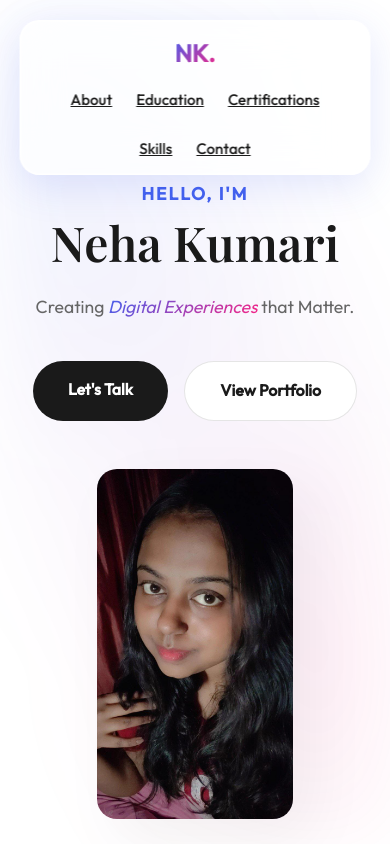
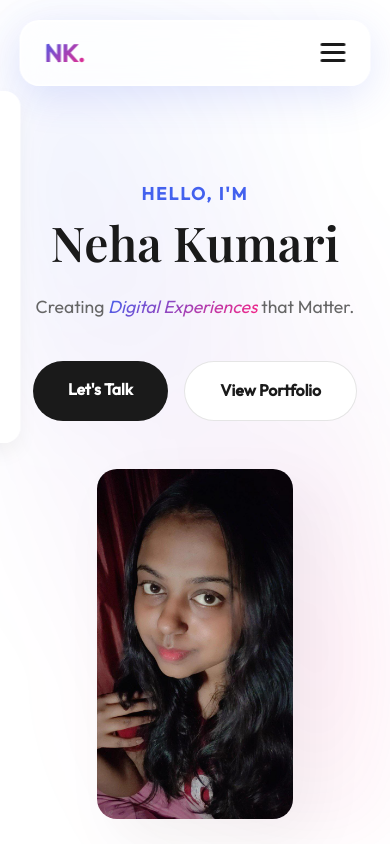
Before and after one commit to neh-04/myportfolio, a plain HTML site: page index.html in a window 390 px wide. Shown: the top 844 px of the page. Drawn offline with nearby package versions, Linux system fonts and the light colour scheme; a web font is replaced by a local one.

Commit message:
feat: Implement responsive hamburger menu for mobile navigation.

```diff
--- a/index.html
+++ b/index.html
@@ -17,6 +17,11 @@
 
     <nav class="navbar">
         <div class="logo">NK.</div>
+        <div class="hamburger">
+            <span class="bar"></span>
+            <span class="bar"></span>
+            <span class="bar"></span>
+        </div>
         <ul class="nav-links">
             <li><a href="#about">About</a></li>
             <li><a href="#education">Education</a></li>
--- a/script.js
+++ b/script.js
@@ -14,6 +14,17 @@ document.addEventListener('DOMContentLoaded', () => {
 
     document.querySelectorAll('.fade-in').forEach(el => observer.observe(el));
 
-    // Optional: Add simple parallax or mouse movement effect here if desired later
-    // For now, keeping it lightweight to let CSS animations shine
+    // Hamburger Menu Logic
+    const hamburger = document.querySelector(".hamburger");
+    const navMenu = document.querySelector(".nav-links");
+
+    hamburger.addEventListener("click", () => {
+        hamburger.classList.toggle("active");
+        navMenu.classList.toggle("active");
+    });
+
+    document.querySelectorAll(".nav-links li a").forEach(n => n.addEventListener("click", () => {
+        hamburger.classList.remove("active");
+        navMenu.classList.remove("active");
+    }));
 });
--- a/style.css
+++ b/style.css
@@ -120,6 +120,22 @@ h2.section-heading::after {
     z-index: 1000;
     min-width: 60%;
     /* Ensure it's not too small */
+}
+
+.hamburger {
+    display: none;
+    cursor: pointer;
+}
+
+.bar {
+    display: block;
+    width: 25px;
+    height: 3px;
+    margin: 5px auto;
+    -webkit-transition: all 0.3s ease-in-out;
+    transition: all 0.3s ease-in-out;
+    background-color: var(--text-main);
+    border-radius: 2px;
 }
 
 .logo {
@@ -369,22 +385,51 @@ footer {
 @media (max-width: 768px) {
     .navbar {
         width: 90%;
-        /* Wider pill on mobile */
         padding: 0.8rem 1.5rem;
-        flex-direction: column;
-        gap: 1rem;
         border-radius: 20px;
-        /* Slightly less round to fit content */
+    }
+
+    .hamburger {
+        display: block;
+    }
+
+    .hamburger.active .bar:nth-child(2) {
+        opacity: 0;
+    }
+
+    .hamburger.active .bar:nth-child(1) {
+        transform: translateY(8px) rotate(45deg);
+    }
+
+    .hamburger.active .bar:nth-child(3) {
+        transform: translateY(-8px) rotate(-45deg);
     }
 
     .nav-links {
-        display: flex;
-        gap: 1.5rem;
-        font-size: 0.8rem;
-        flex-wrap: wrap;
-        /* Wrap links if needed */
-        justify-content: center;
+        position: fixed;
+        left: -100%;
+        top: 70px;
+        /* Below navbar */
+        gap: 0;
+        flex-direction: column;
+        background: rgba(255, 255, 255, 0.95);
+        backdrop-filter: blur(20px);
         width: 100%;
+        text-align: center;
+        transition: 0.3s;
+        box-shadow: 0 10px 20px rgba(0, 0, 0, 0.05);
+        border-radius: 16px;
+        padding: 2rem 0;
+        z-index: 999;
+    }
+
+    .nav-links.active {
+        left: 0;
+        /* Slide in */
+    }
+
+    .nav-links li {
+        margin: 16px 0;
     }
 
     .hero-section {
```
